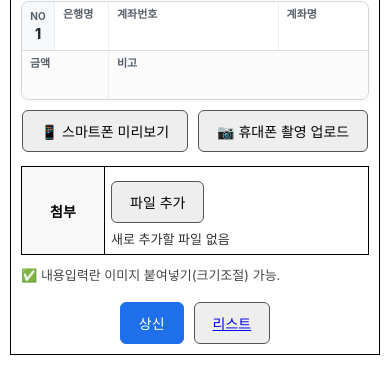
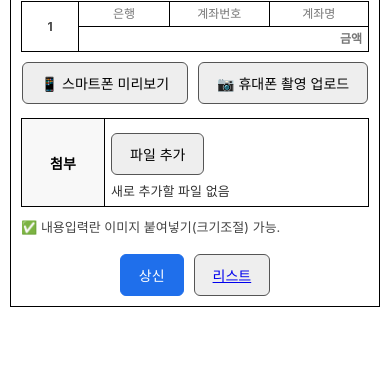
Before and after one commit to hyunsoo76/approval, a Django app: page /v2/new/ in a window 390 px wide. Shown: the part 716-1081 px from the top of the page. After the commit the page ends 1023 px from the top, so only its background shows below. Run offline with Django 5.2, Linux system fonts and the light colour scheme; data that the repository does not hold is empty.

Commit message:
Simplify payment account table layout

```diff
--- a/approvals_v2/templates/approvals_v2/new.html
+++ b/approvals_v2/templates/approvals_v2/new.html
@@ -69,8 +69,9 @@
   .payment-table th{text-align:center;background:#f8f8f8;font-weight:700;}
   .payment-table .no-col{width:42px;text-align:center;}
   .payment-table .bank-col{width:110px;}
-  .payment-table .amount-col{width:130px;}
-  .payment-table input{width:100%;box-sizing:border-box;border:none;outline:none;background:transparent;font-size:13px;}
+  .payment-table .amount-cell{text-align:right;}
+  .payment-table input{width:100%;box-sizing:border-box;border:none;outline:none;background:transparent;font-size:13px;text-align:center;}
+  .payment-table input[name="payment_amount[]"]{text-align:right;font-weight:800;}
   .payment-table .payment-no{text-align:center;color:#444;font-weight:700;}
   .payment-table input[name="payment_account_number[]"]{white-space:nowrap;}
 
@@ -103,62 +104,10 @@
     .sign-box-inner{font-size:11px;}
     .info-table th,.subject-table th,.content-table th{width:70px;}
     .content-table td{height:280px;}
-    .payment-table{display:block;border-collapse:separate;border-spacing:0;}
-    .payment-table thead{display:none;}
-    .payment-table tbody{display:block;}
-    .payment-table tr{
-      display:grid;
-      grid-template-columns:32px 54px minmax(120px,1.5fr) minmax(58px,.8fr);
-      gap:0;
-      border:1px solid #d0d7de;
-      border-radius:8px;
-      padding:0;
-      margin-bottom:10px;
-      overflow:hidden;
-      background:#fff;
-      box-shadow:0 1px 4px rgba(0,0,0,.06);
-    }
-    .payment-table td{
-      display:block;
-      border:0;
-      padding:7px 8px;
-      font-size:12px;
-      min-width:0;
-      border-left:1px solid #edf0f2;
-    }
-    .payment-table td:first-child,
-    .payment-table td[data-field="amount"]{border-left:0;}
-    .payment-table td::before{
-      content:attr(data-label);
-      display:block;
-      margin-bottom:4px;
-      font-size:11px;
-      font-weight:700;
-      color:#57606a;
-      line-height:1;
-    }
-    .payment-table .payment-no{
-      grid-column:1;
-      grid-row:1;
-      align-self:stretch;
-      display:flex;
-      flex-direction:column;
-      align-items:center;
-      justify-content:center;
-      padding:6px 4px;
-      background:#f6f8fa;
-      color:#24292f;
-      font-size:14px;
-      font-weight:800;
-    }
-    .payment-table .payment-no::before{content:"NO";font-size:10px;}
-    .payment-table td[data-field="bank"]{grid-column:2;grid-row:1;}
-    .payment-table td[data-field="account_number"]{grid-column:3;grid-row:1;}
-    .payment-table td[data-field="account_name"]{grid-column:4;grid-row:1;}
-    .payment-table td[data-field="amount"]{grid-column:1 / span 2;grid-row:2;border-top:1px solid #d8dee4;background:#fbfbfc;}
-    .payment-table td[data-field="note"]{grid-column:3 / span 2;grid-row:2;border-top:1px solid #d8dee4;background:#fbfbfc;}
-    .payment-table input{font-size:13px;border:0;padding:2px 0;color:#111;font-weight:600;}
-    .payment-table td[data-field="amount"] input{font-weight:800;color:#0969da;}
+    .payment-table th,.payment-table td{padding:4px;font-size:12px;}
+    .payment-table .no-col{width:48px;}
+    .payment-table .bank-col{width:82px;}
+    .payment-table input{font-size:12px;}
     .payment-table input[name="payment_account_number[]"]{white-space:nowrap;overflow-x:auto;}
   }
 
@@ -326,16 +275,6 @@
     </table>
 
     <table class="payment-table" id="paymentTable">
-      <thead>
-        <tr>
-          <th class="no-col">NO</th>
-          <th class="bank-col">은행명</th>
-          <th>계좌번호</th>
-          <th>계좌명</th>
-          <th class="amount-col">금액</th>
-          <th>비고</th>
-        </tr>
-      </thead>
       <tbody id="paymentRows"></tbody>
     </table>
 
@@ -449,7 +388,7 @@
   const DEFAULT_ADMIN_DEPT = "(주)새진";
 
   function hasPaymentValue(row){
-    return ["bank", "account_number", "account_name", "amount", "note"].some(key => {
+    return ["bank", "account_number", "account_name", "amount"].some(key => {
       return String(row[key] || "").trim() !== "";
     });
   }
@@ -458,23 +397,30 @@
     if (!paymentRows) return;
 
     const tr = document.createElement("tr");
+    tr.className = "payment-main-row";
     tr.innerHTML = `
-      <td class="payment-no" data-label="NO"></td>
-      <td data-label="은행명" data-field="bank"><input type="text" name="payment_bank[]" value="" autocomplete="off"></td>
-      <td data-label="계좌번호" data-field="account_number"><input type="text" name="payment_account_number[]" value="" autocomplete="off"></td>
-      <td data-label="계좌명" data-field="account_name"><input type="text" name="payment_account_name[]" value="" autocomplete="off"></td>
-      <td data-label="금액" data-field="amount"><input type="text" name="payment_amount[]" value="" inputmode="numeric" autocomplete="off"></td>
-      <td data-label="비고" data-field="note"><input type="text" name="payment_note[]" value="" autocomplete="off"></td>
+      <td class="payment-no no-col" rowspan="2"></td>
+      <td class="bank-col"><input type="text" name="payment_bank[]" value="" placeholder="은행" autocomplete="off"></td>
+      <td><input type="text" name="payment_account_number[]" value="" placeholder="계좌번호" autocomplete="off"></td>
+      <td><input type="text" name="payment_account_name[]" value="" placeholder="계좌명" autocomplete="off"></td>
     `;
 
     paymentRows.appendChild(tr);
+    const amountTr = document.createElement("tr");
+    amountTr.className = "payment-amount-row";
+    amountTr.innerHTML = `
+      <td class="amount-cell" colspan="3"><input type="text" name="payment_amount[]" value="" placeholder="금액" inputmode="numeric" autocomplete="off"></td>
+    `;
+    paymentRows.appendChild(amountTr);
 
-    const inputs = tr.querySelectorAll("input");
+    const inputs = [
+      ...tr.querySelectorAll("input"),
+      ...amountTr.querySelectorAll("input"),
+    ];
     inputs[0].value = rowData?.bank || "";
     inputs[1].value = rowData?.account_number || "";
     inputs[2].value = rowData?.account_name || "";
     inputs[3].value = formatPaymentAmount(rowData?.amount || "");
-    inputs[4].value = rowData?.note || "";
 
     inputs.forEach(input => {
       input.addEventListener("input", () => {
@@ -489,14 +435,17 @@
   function getPaymentRowsData(){
     if (!paymentRows) return [];
 
-    return Array.from(paymentRows.querySelectorAll("tr")).map(tr => {
-      const inputs = tr.querySelectorAll("input");
+    return Array.from(paymentRows.querySelectorAll("tr.payment-main-row")).map(tr => {
+      const amountTr = tr.nextElementSibling;
+      const inputs = [
+        ...tr.querySelectorAll("input"),
+        ...(amountTr ? amountTr.querySelectorAll("input") : []),
+      ];
       return {
         bank: inputs[0]?.value || "",
         account_number: inputs[1]?.value || "",
         account_name: inputs[2]?.value || "",
         amount: formatPaymentAmount(inputs[3]?.value || ""),
-        note: inputs[4]?.value || "",
       };
     });
   }
@@ -515,7 +464,7 @@
   function syncPaymentRowNumbers(){
     if (!paymentRows) return;
 
-    Array.from(paymentRows.querySelectorAll("tr")).forEach((tr, idx) => {
+    Array.from(paymentRows.querySelectorAll("tr.payment-main-row")).forEach((tr, idx) => {
       const noCell = tr.querySelector(".payment-no");
       if (noCell) noCell.textContent = idx + 1;
     });
@@ -524,9 +473,9 @@
   function syncPaymentRows(){
     if (!paymentRows) return;
 
-    const rows = Array.from(paymentRows.querySelectorAll("tr"));
+    const rows = Array.from(paymentRows.querySelectorAll("tr.payment-main-row"));
     const last = rows[rows.length - 1];
-    const amountInput = last ? last.querySelector('input[name="payment_amount[]"]') : null;
+    const amountInput = last?.nextElementSibling ? last.nextElementSibling.querySelector('input[name="payment_amount[]"]') : null;
 
     if (!last || (amountInput && amountInput.value.trim() !== "")) {
       createPaymentRow({});
@@ -920,18 +869,21 @@
       if (!rows.length) return `<div class="value" style="color:#999;">결제 계좌 정보 없음</div>`;
 
       return `
-        <div class="payment-preview-list">
-          ${rows.map((row, idx) => `
-            <div class="payment-preview-card">
-              <div class="payment-preview-cell payment-preview-no"><span>NO</span><b>${idx + 1}</b></div>
-              <div class="payment-preview-cell"><span>은행명</span><b>${escapeHtml(row.bank)}</b></div>
-              <div class="payment-preview-cell payment-preview-account"><span>계좌번호</span><b>${escapeHtml(row.account_number)}</b></div>
-              <div class="payment-preview-cell"><span>계좌명</span><b>${escapeHtml(row.account_name)}</b></div>
-              <div class="payment-preview-cell payment-preview-amount"><span>금액</span><b>${escapeHtml(row.amount)}</b></div>
-              <div class="payment-preview-cell payment-preview-note"><span>비고</span><b>${escapeHtml(row.note)}</b></div>
-            </div>
-          `).join("")}
-        </div>
+        <table class="payment-preview-table">
+          <tbody>
+            ${rows.map((row, idx) => `
+              <tr>
+                <td class="no-col" rowspan="2">${idx + 1}</td>
+                <td class="bank-col">${escapeHtml(row.bank)}</td>
+                <td>${escapeHtml(row.account_number)}</td>
+                <td>${escapeHtml(row.account_name)}</td>
+              </tr>
+              <tr>
+                <td class="amount-cell" colspan="3">${escapeHtml(row.amount)}</td>
+              </tr>
+            `).join("")}
+          </tbody>
+        </table>
       `;
     }
 
@@ -1035,25 +987,11 @@
     font-size:13px;
     line-height:1.6;
   }
-  .payment-preview-list{display:flex;flex-direction:column;gap:8px;}
-  .payment-preview-card{
-    display:grid;
-    grid-template-columns:32px 54px minmax(120px,1.5fr) minmax(58px,.8fr);
-    border:1px solid #d0d7de;
-    border-radius:8px;
-    overflow:hidden;
-    background:#fff;
-    box-shadow:0 1px 4px rgba(0,0,0,.06);
-  }
-  .payment-preview-cell{padding:7px 8px;border-left:1px solid #edf0f2;min-width:0;}
-  .payment-preview-cell span{display:block;margin-bottom:4px;font-size:11px;color:#57606a;font-weight:700;line-height:1;}
-  .payment-preview-cell b{display:block;font-size:12px;color:#111;font-weight:700;word-break:break-word;}
-  .payment-preview-no{border-left:0;background:#f6f8fa;text-align:center;}
-  .payment-preview-no b{font-size:14px;font-weight:800;}
-  .payment-preview-account b{word-break:normal;overflow-wrap:normal;white-space:nowrap;overflow-x:auto;}
-  .payment-preview-amount{grid-column:1 / span 2;border-left:0;border-top:1px solid #d8dee4;background:#fbfbfc;}
-  .payment-preview-amount b{color:#0969da;font-weight:800;}
-  .payment-preview-note{grid-column:3 / span 2;border-top:1px solid #d8dee4;background:#fbfbfc;}
+  .payment-preview-table{width:100%;border-collapse:collapse;table-layout:fixed;font-size:13px;}
+  .payment-preview-table td{border:1px solid #111;padding:4px;text-align:center;vertical-align:middle;font-weight:600;}
+  .payment-preview-table .no-col{width:36px;}
+  .payment-preview-table .bank-col{width:68px;}
+  .payment-preview-table .amount-cell{text-align:right;font-weight:800;font-size:14px;}
   .footer{
     padding:12px 16px;
     background:#fafafa;
--- a/approvals_v2/views.py
+++ b/approvals_v2/views.py
@@ -48,14 +48,12 @@ def parse_payment_accounts(request):
     account_numbers = request.POST.getlist("payment_account_number[]")
     account_names = request.POST.getlist("payment_account_name[]")
     amounts = request.POST.getlist("payment_amount[]")
-    notes = request.POST.getlist("payment_note[]")
 
     max_len = max(
         len(banks),
         len(account_numbers),
         len(account_names),
         len(amounts),
-        len(notes),
         0,
     )
 
@@ -66,7 +64,6 @@ def parse_payment_accounts(request):
             "account_number": (account_numbers[idx] if idx < len(account_numbers) else "").strip(),
             "account_name": (account_names[idx] if idx < len(account_names) else "").strip(),
             "amount": format_payment_amount(amounts[idx] if idx < len(amounts) else ""),
-            "note": (notes[idx] if idx < len(notes) else "").strip(),
         }
 
         if any(row.values()):
@@ -95,7 +92,6 @@ def normalize_payment_accounts(rows):
                 "account_number": (row.get("account_number") or "").strip(),
                 "account_name": (row.get("account_name") or "").strip(),
                 "amount": format_payment_amount(row.get("amount") or ""),
-                "note": (row.get("note") or "").strip(),
             }
         )
     return normalized
```
Also changed, not shown: approvals_v2/templates/approvals_v2/detail.html (+13 -74 lines), approvals_v2/templates/approvals_v2/pdf.html (+8 -15 lines), approvals_v2/templates/approvals_v2/pdf_template.html (+8 -15 lines).
